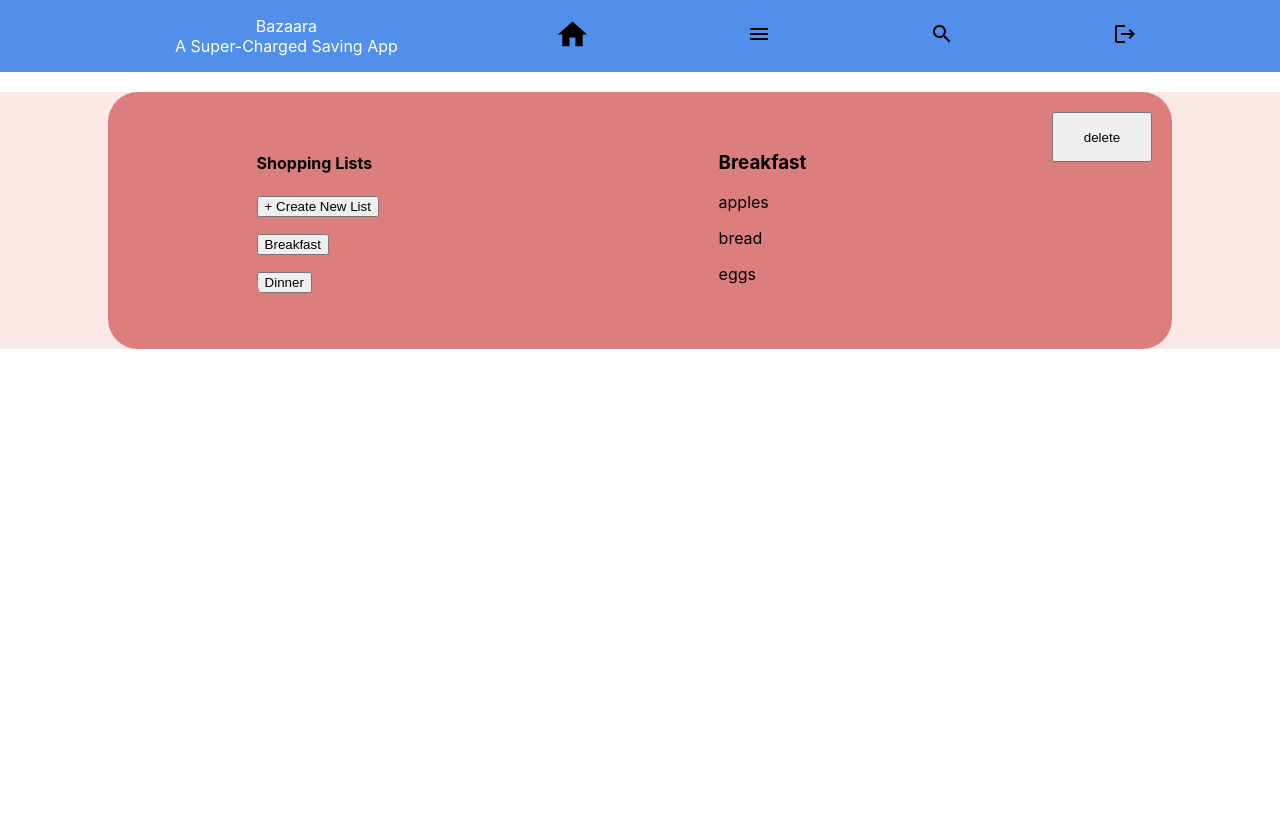
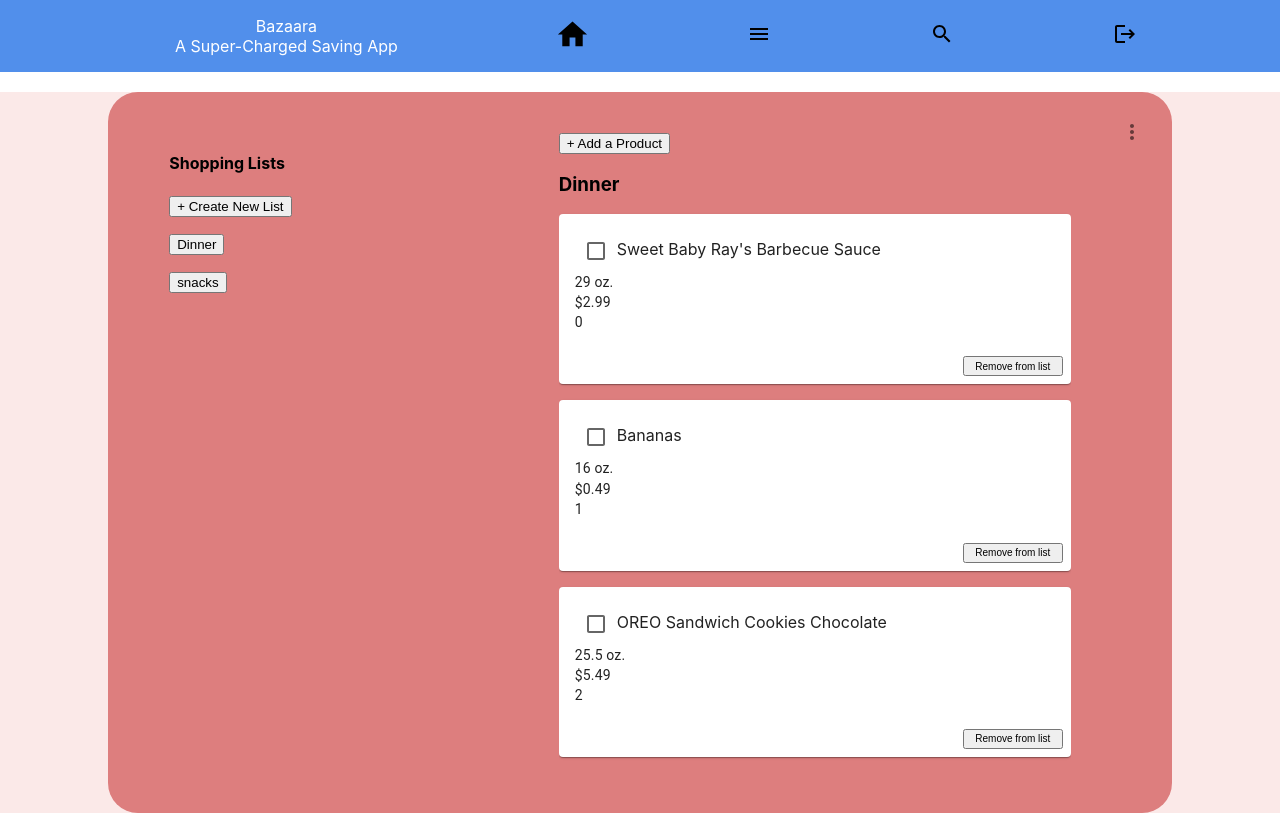
Before and after one commit to Capstone-Projects-2022-Spring/project_bazaaraUI, a React (Create React App) app: page /shoppinglists in a window 1280 px wide. Shown: the top 833 px of the page. Before the commit the page ends 800 px from the top, so only its background shows below. Built offline with nearby package versions, Linux system fonts and the light colour scheme.

Commit message:
added ability to remove products, added list management dropdown, fixed ui, started add product functionality

```diff
--- a/package.json
+++ b/package.json
@@ -15,7 +15,7 @@
     "react": "^17.0.2",
     "react-dom": "^17.0.2",
     "react-router-dom": "^6.2.1",
-    "react-scripts": "5.0.0",
+    "react-scripts": "^5.0.0",
     "styled-components": "^5.3.3",
     "web-vitals": "^2.1.4"
   },
--- /dev/null
+++ b/src/Components/Pages/ShoppingLists/ListManagementDropdown.js
@@ -0,0 +1,68 @@
+import * as React from 'react';
+import IconButton from '@mui/material/IconButton';
+import Menu from '@mui/material/Menu';
+import MenuItem from '@mui/material/MenuItem';
+import MoreVertIcon from '@mui/icons-material/MoreVert';
+import Edit from '@mui/icons-material/Edit';
+import RemoveCircleOutlineIcon from '@mui/icons-material/RemoveCircleOutline';
+import DeleteIcon from '@mui/icons-material/Delete';
+import './styles.css';
+
+const ITEM_HEIGHT = 48;
+//<button className="smallButton" onClick={props.handleRemoveList}>delete</button>
+export default function ListManagementDropdown(props) {
+    const [anchorEl, setAnchorEl] = React.useState(null);
+    const open = Boolean(anchorEl);
+    const handleClick = (event) => {
+        setAnchorEl(event.currentTarget);
+    };
+    const handleClose = () => {
+        setAnchorEl(null);
+    };
+
+    return (
+
+        <div>
+        <IconButton
+          aria-label="more"
+          id="long-button"
+          aria-controls={open ? 'long-menu' : undefined}
+          aria-expanded={open ? 'true' : undefined}
+          aria-haspopup="true"
+          onClick={handleClick}
+        >
+          <MoreVertIcon />
+        </IconButton>
+        <Menu
+          id="long-menu"
+          MenuListProps={{
+            'aria-labelledby': 'long-button',
+          }}
+          anchorEl={anchorEl}
+          open={open}
+          onClose={handleClose}
+          PaperProps={{
+            style: {
+              maxHeight: ITEM_HEIGHT * 4.5,
+              width: '20ch',
+            },
+          }}
+        >
+
+        <MenuItem onClick={handleClose}>
+            <RemoveCircleOutlineIcon />
+            &nbsp;&nbsp;Remove Items
+        </MenuItem>
+        <MenuItem onClick={handleClose}>
+            <Edit />
+            &nbsp;&nbsp;Rename List
+        </MenuItem>
+        <MenuItem onClick={props.handleRemoveList}>
+            <DeleteIcon />
+            &nbsp;&nbsp;Delete List
+        </MenuItem>
+
+        </Menu>
+      </div>
+      );
+}
--- /dev/null
+++ b/src/Components/Pages/ShoppingLists/Product.js
@@ -0,0 +1,38 @@
+import * as React from 'react';
+import Box from '@mui/material/Box';
+import Card from '@mui/material/Card';
+import CardActions from '@mui/material/CardActions';
+import CardContent from '@mui/material/CardContent';
+import Button from '@mui/material/Button';
+import Typography from '@mui/material/Typography';
+import Checkbox from '@mui/material/Checkbox';
+import './styles.css';
+
+
+export default function ProductCard(props) {
+
+    return (
+        <Card sx={{ minWidth: 275 }}>
+          <CardContent>
+
+            <Typography variant="h8" component="div">
+              <Checkbox />
+              {props.name}
+            </Typography>
+            <Typography variant="body2">
+              {props.weight} oz.
+              <br />
+              ${props.price}
+              <br />
+              {props.clicked}
+            </Typography>
+          </CardContent>
+          <CardActions >
+            <Button class='deleteproductbutton' size="small" onClick={(e) => props.removeProduct(props.clicked, e)}>Remove from list</Button>
+          </CardActions>
+        </Card>
+      );
+}
+//this.setState({listIndex: newIndex})
+
+//handleRemoveProduct={this.handleRemoveProduct} productIndex={this.state.productIndex}
--- a/src/Components/Pages/ShoppingLists/ShoppingList.js
+++ b/src/Components/Pages/ShoppingLists/ShoppingList.js
@@ -1,14 +1,26 @@
 import React from 'react';
 
-class ShoppingList {
+class Product {
+    constructor(productName, weight, price) {
+        this.productName = productName;
+        this.weight = weight;
+        this.price = price;
+    }
+}
 
 
-    constructor(name, products) {
+class ShoppingList {
+    constructor (name, productCollection) {
         this.name = name;
-        this.products = products;
+        this.productCollection = productCollection;
+    }
+
+    static addProduct(productName, weight, price) {
+        this.productCollection.push(new Product(productName, weight, price));
     }
 
 }
+
 
 class ShoppingListCollection {
     static collection = [];
@@ -18,8 +30,22 @@
     }
 }
 
-ShoppingListCollection.add('Breakfast', ['apples', 'bread', 'eggs']);
-ShoppingListCollection.add('Dinner', ['potatoes', 'steak', 'ketchup']);
+
+/*
+ShoppingListCollection.add('Breakfast',
+    [new Product("Sweet Baby Ray's Barbecue Sauce", 29.0, 2.99),
+     new Product("Bananas", 16, 0.49),
+     new Product("OREO Sandwich Cookies Chocolate", 25.5, 5.49)
+    ]);*/
+
+//ShoppingListCollection.add('Dinner', [ShoppingList.addProduct("Sweet Baby Ray's Barbecue Sauce", 29.0, 2.99)]);
+
+ShoppingListCollection.add('Dinner', [new Product("Sweet Baby Ray's Barbecue Sauce", 29.0, 2.99), new Product("Bananas", 16, 0.49), new Product("OREO Sandwich Cookies Chocolate", 25.5, 5.49)]);
+ShoppingListCollection.add('snacks', [new Product("sauce", 29.0, 2.99), new Product("fruit", 16, 0.49), new Product("OREO Sandwich Cookies Chocolate", 25.5, 5.49)]);
 
 
-export {ShoppingList, ShoppingListCollection};
+//alert('list:' + JSON.stringify(ShoppingListCollection.collection[0].productCollection));
+//alert('product name???: ' + ShoppingList.productCollection[0].productName.toString());
+
+
+export {ShoppingList, ShoppingListCollection, Product};
--- a/src/Components/Pages/ShoppingLists/ShoppingListDisplay.js
+++ b/src/Components/Pages/ShoppingLists/ShoppingListDisplay.js
@@ -1,22 +1,28 @@
 import React from 'react';
 import './styles.css';
 import { ShoppingList, ShoppingListCollection } from './ShoppingList';
+import Product from './Product'
+import ProductCard from './Product';
+
 
 export class ShoppingListDisplay extends React.Component {
+
     render() {
+
+
         return (
+
             <p>
                 <h1>{this.props.lists[this.props.displayIndex].name}</h1>
 
                 {
-                    this.props.lists[this.props.displayIndex].products.map((productName) => (
-                        <p>{productName}</p>
-                    ))
-
+                    this.props.lists[this.props.displayIndex].productCollection.map((product, index) => (
+                        <p><ProductCard name={product.productName} weight={product.weight} price={product.price} removeProduct={this.props.removeProduct} clicked={index}/></p>
+                        ))
                 }
             </p>
         );
     }
 }
-
+//this.props.lists[this.props.displayIndex].productCollection
 export default ShoppingListDisplay;
--- a/src/Components/Pages/ShoppingLists/ShoppingListView.js
+++ b/src/Components/Pages/ShoppingLists/ShoppingListView.js
@@ -2,7 +2,8 @@
 import './styles.css';
 import ShoppingListSelection from './ShoppingListSelection'
 import ShoppingListDisplay from './ShoppingListDisplay'
-import { ShoppingList, ShoppingListCollection } from './ShoppingList'
+import { ShoppingList, ShoppingListCollection, Product } from './ShoppingList'
+import ListManagementDropdown from './ListManagementDropdown';
 
 export class ShoppingListView extends React.Component {
     constructor(props) {
@@ -11,29 +12,35 @@
             value: "",
             listIndex: 0,
             lists: ShoppingListCollection.collection,
+            productIndex: 0,
+            seen: false,
         }
         this.changeListHandler = this.changeListHandler.bind(this);
         this.handleAddList = this.handleAddList.bind(this);
         this.handleRemoveList = this.handleRemoveList.bind(this);
         this.handleInput = this.handleInput.bind(this);
-        this.clearInput = this.clearInput.bind(this);
+        this.togglePop = this.togglePop.bind(this);
+        this.handleAddProduct = this.handleAddProduct.bind(this);
+        this.handleRemoveProduct = this.handleRemoveProduct.bind(this);
+      //  this.updateCurrentProductIndex = this.updateCurrentProductIndex.bind(this);
 
     }
 
+
+
     changeListHandler(newIndex) {
-        this.setState({listIndex: newIndex})
+        //alert('new list index: ' + newIndex);
+        this.setState({
+                listIndex: newIndex,
+                //currentList: ShoppingListCollection.collection[newIndex].productCollection,
+        })
+    }
 
-    }
+
+
 
     handleInput(event) {
         this.setState({value: event.target.value});
-    }
-
-    clearInput () {
-        alert('clearing message: ' + this.state.value);
-
-        this.setState({value: ""});
-
     }
 
     handleAddList = (name) => {
@@ -45,6 +52,8 @@
 
         //this.setState({lists: temp})
         let isDuplicate = false;
+
+        this.togglePop();
 
         for (let i = 0; i < this.state.lists.length; i++) {
             if (this.state.lists[i].name === name) {
@@ -100,20 +109,62 @@
 
     }
 
+    togglePop() {
+        this.setState({
+         seen: !this.state.seen
+        });
+    }
+
+    // save state of the index of list you wanna add product to.
+    // button redirects to product search page + the index of shopping list saved so default add to is selected list
+    handleAddProduct = () => {
+        var temp = [...this.state.lists];
+        temp[this.state.listIndex].productCollection.push(new Product('test', 500, 4.99));
+
+        this.setState(() => {
+            return {
+                lists: temp,
+            }
+        });
+    }
+
+
+    handleRemoveProduct = (clickedIndex) => {
+        //alert('called handleremoveproduct');
+        //this.updateCurrentProductIndex(clickedIndex);
+
+        //alert('clicked index: ' + clickedIndex);
+       // var temp = [...this.state.currentList];
+        var temp = [...this.state.lists];
+        temp[this.state.listIndex].productCollection.splice(clickedIndex, 1);
+
+        this.setState(() => {
+            return {
+                //currentList: temp,
+                lists: temp,
+            }
+        });
+
+        //alert('temp list:' + JSON.stringify(temp))
+
+
+    }
 
     render() {
 
         return(
             <section className='container'>
                <section className='viewer'>
-               <div className='column'>
-                        <ShoppingListSelection changeListHandler={this.changeListHandler} handleAddList={this.handleAddList} lists={this.state.lists} handleInput={this.handleInput} value={this.state.value}/>
+               <div className='listnamescolumn'>
+                        <ShoppingListSelection changeListHandler={this.changeListHandler} handleAddList={this.handleAddList} lists={this.state.lists} handleInput={this.handleInput} value={this.state.value} togglePop={this.togglePop} seen={this.state.seen}/>
                     </div>
-                    <div className='column'>
-                        <ShoppingListDisplay displayIndex={this.state.listIndex} lists={this.state.lists}/>
+                    <div className='productlistcolumn'>
+                        <button onClick={this.handleAddProduct}>+ Add a Product</button>
+                        <ShoppingListDisplay displayIndex={this.state.listIndex} lists={this.state.lists} currentList={this.state.currentList} removeProduct={this.handleRemoveProduct} productIndex={this.state.productIndex}/>
 
                     </div>
-                    <button className="smallButton" onClick={this.handleRemoveList}>delete</button>
+                    <ListManagementDropdown handleRemoveList={this.handleRemoveList}/>
+
 
                </section>
             </section>
--- a/src/Components/Pages/ShoppingLists/styles.css
+++ b/src/Components/Pages/ShoppingLists/styles.css
@@ -22,19 +22,39 @@
     border-radius: 30px;
 }
 
-.column {
-    max-width: 80%;
-    min-width: 20%;
-    max-height: 100%;
+.listnamescolumn {
+  max-width: 80%;
+  min-width: 30%;
+  max-height: 100%;
 
 
-    margin: 20px auto;
-    background-color: #dd7e7e;
-    border-radius: 30px;
-    overflow: auto;
+  margin: 20px auto;
+  background-color: #dd7e7e;
+  overflow-x: hidden;
+  overflow-y: auto;
 }
+
+.productlistcolumn {
+  max-width: 80%;
+  min-width: 50%;
+  max-height: 100%;
+
+
+  margin: 20px auto;
+  background-color: #dd7e7e;
+  overflow-x: hidden;
+  overflow: auto;
+}
+
 
 .smallButton {
   width: 100px;
   height: 50px;
 }
+
+.deleteproductbutton {
+  margin-left: auto;
+  width: 100px;
+  height: 20px;
+  font-size: 10px;
+}
```
Also changed, not shown: src/Components/Pages/ShoppingLists/ShoppingListSelection.js (+5 -5 lines), 1 other file (tests, documents, lock files or other folders).
